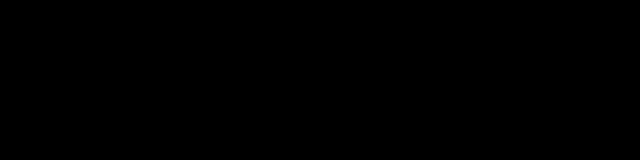
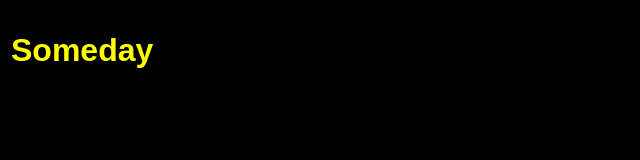
Before and after one commit to taegrr/taegrr.github.io, a plain HTML site: page index.html in a window 1280 px wide. Shown: the whole page, without its empty margins (0-640 px from the left). Drawn offline with Linux system fonts and the light colour scheme.

Commit message:
Another update

```diff
--- a/index.html
+++ b/index.html
@@ -2,7 +2,7 @@
 <html>
 <body bgcolor="#000000">
 <table width="100%" height="100%">
-<tr><td><h1>Someday</h1></td></tr>
+<tr><td><h1><font color="#FFFF00" face="sans-serif">Someday</font></h1></td></tr>
 </table>
     <h1>Someday</h1>
 </body>
```
